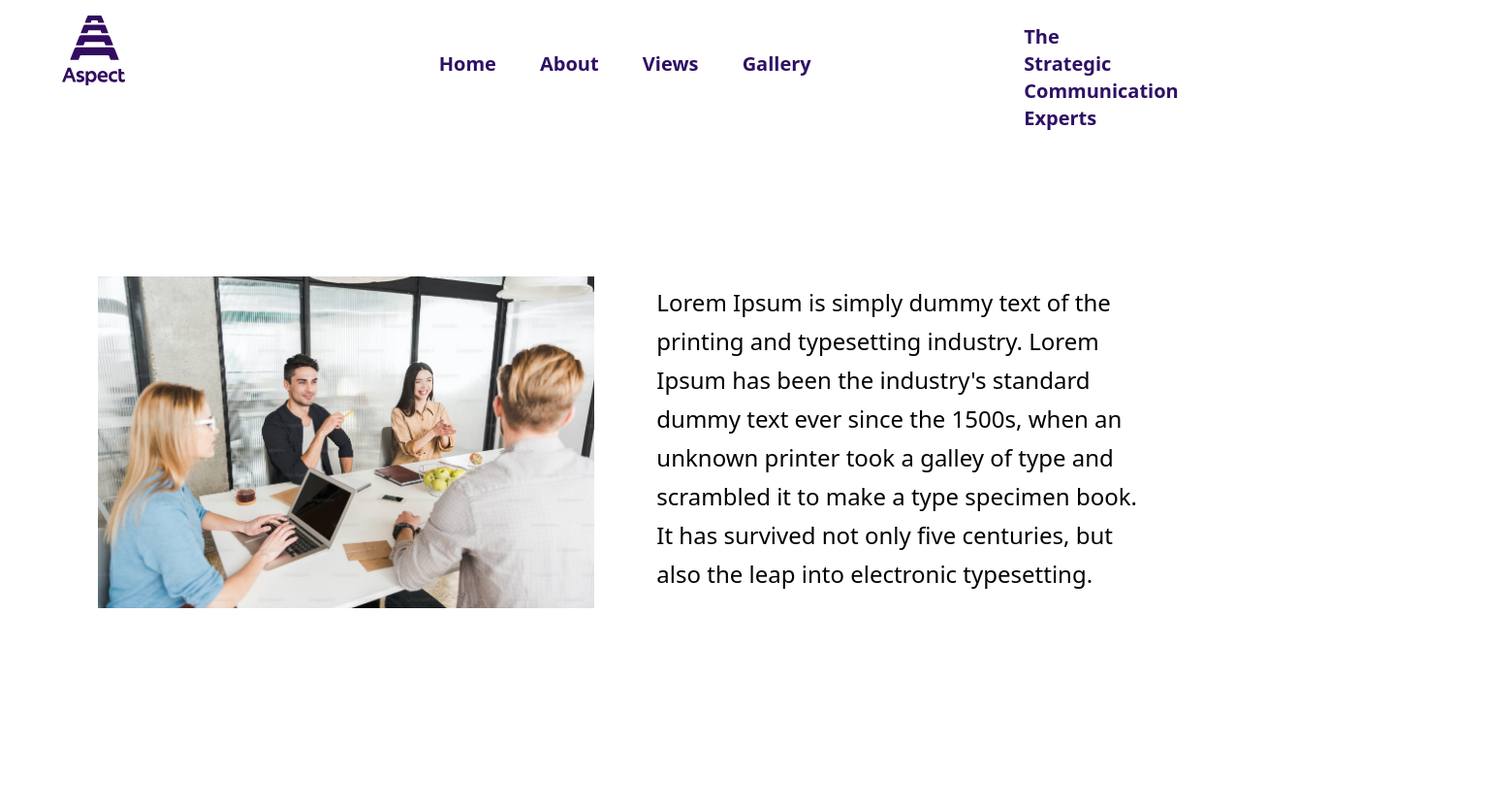
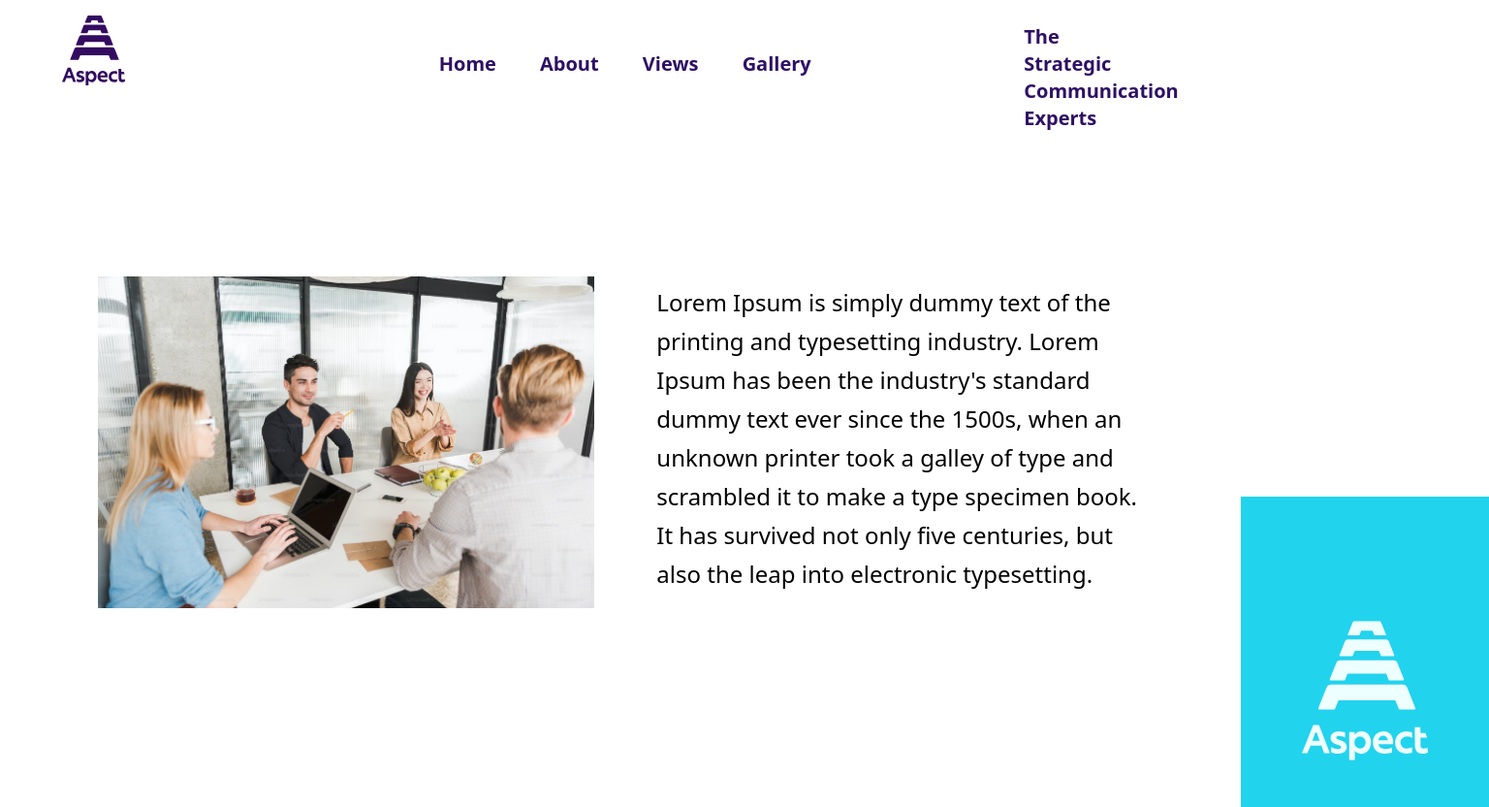
Before and after one commit to Schnarfengargle123/Aspect-Landing-Page, a website: page src/index.html in a window 1280 px wide. Shown: the whole page at 97% size, 1536 px wide, since content can reach past the window. Before the commit the page ends 800 px from the top, so only its background shows below. Drawn offline with Linux system fonts and the light colour scheme.

Commit message:
Added aspect header image.

```diff
--- a/src/index.html
+++ b/src/index.html
@@ -95,6 +95,9 @@
           also the leap into electronic typesetting.
         </h1>
       </div>
+      <div class="w-[16rem] h-[20rem] absolute left-[80rem] top-[32rem] bg-cyan-400">
+      <img src="./assets/svg/aspect-logo-alt.svg" class="w-36 h-36 object-contain mt-32 ml-14" />
+      </div>
     </div>
 
     <!-- <img src="./assets/svg/aspect-tsce.svg" /> -->
```
Also changed, not shown: src/styles/output.css.
